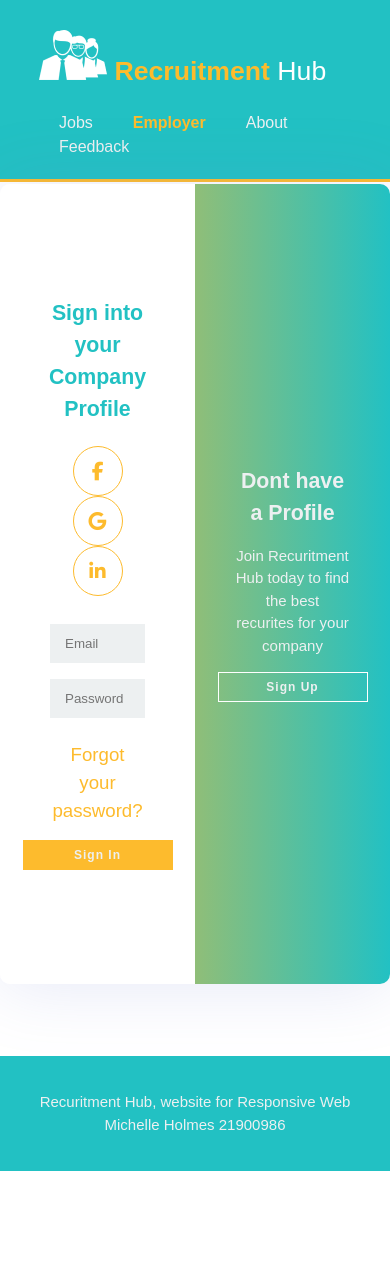
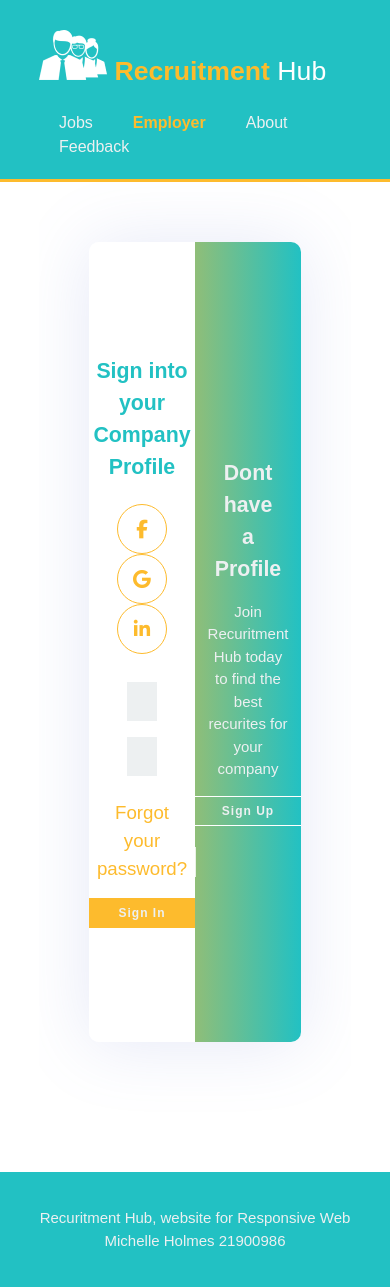
Before and after one commit to Michelle-Rose/Recuritment-Hub-ID6501A, a PHP site: page /account.php in a window 390 px wide. Before the commit the page ends 1171 px from the top, so only its background shows below. Run offline with PHP 8.4, Linux system fonts and the light colour scheme; some libraries are stand-ins or nearby versions.

Commit message:
updating account page CSS to be more responsive

```diff
--- a/account.php
+++ b/account.php
@@ -30,7 +30,8 @@
     </header>
     <!-- to make the sliding account i followed a Florin Pop guide
           https://www.florin-pop.com/blog/2019/03/double-slider-sign-in-up-form/ -->
-    <div class=account>
+    <div class="container pageContent">
+        <div class=account>
         <div class="container" id="container">
             <div class="formContainer signupcontainer">
                 <form action="#" id="signupForm">
@@ -90,7 +91,7 @@
             <div class="formContainer signinContainer">
                 <form action="#">
                     <h1>Sign into your Company Profile</h1>
-                    <div class="social">
+                  <div class="social">
                         <a href="#" class="social"><i class="fab fa-facebook-f"></i></a>
                         <a href="#" class="social"><i class="fab fa-google"></i></a>
                         <a href="#" class="social"><i class="fab fa-linkedin-in"></i></a>
@@ -120,6 +121,7 @@
             </div>
         </div>
     </div>
+</div>
     <footer>
         <p>Recuritment Hub, website for Responsive Web <br> Michelle Holmes 21900986</p>
     </footer>
--- a/css/style.css
+++ b/css/style.css
@@ -790,12 +790,16 @@ input[type=text] {
 }
 
 /* account */
+.pageContent{
+    padding: 80px 50px;
+}
+
 .account {
     display: flex;
     flex-direction: column;
     justify-content: center;
     align-items: center;
-    height: 100vh;
+    height: 100%;
     margin: -20px 0 50px;
 }
 
@@ -827,7 +831,6 @@ input[type=text] {
     max-width: 100%;
     min-height: 480px;
 }
-
 .formContainer form {
     background: white;
     display: flex;
@@ -1034,7 +1037,7 @@ input[type=text] {
     border: none;
     font-size: 14px;
     padding: 10px;
-    width: 400px;
+    width: 300px;
     max-width: 100%;
 }
 
```
